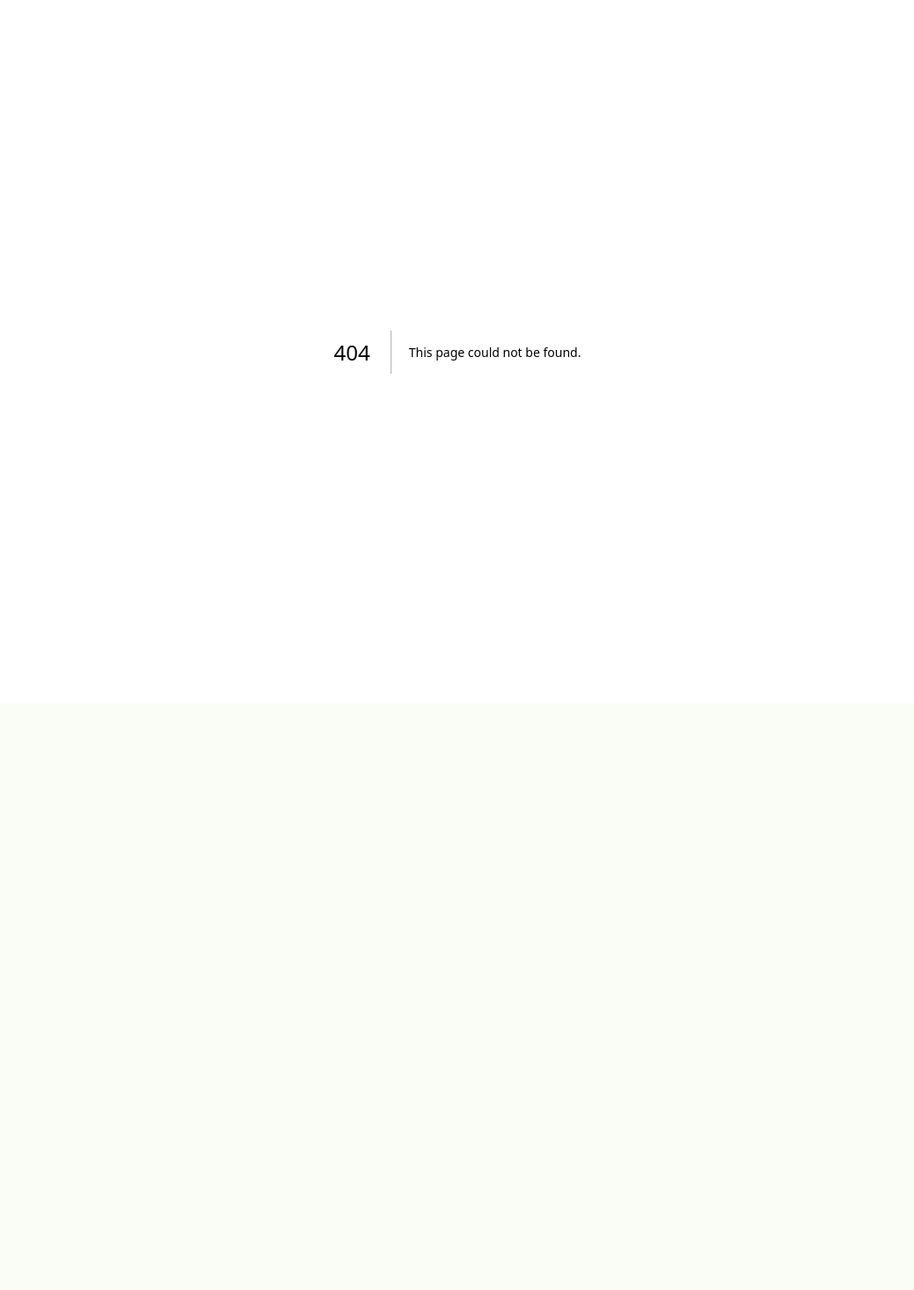
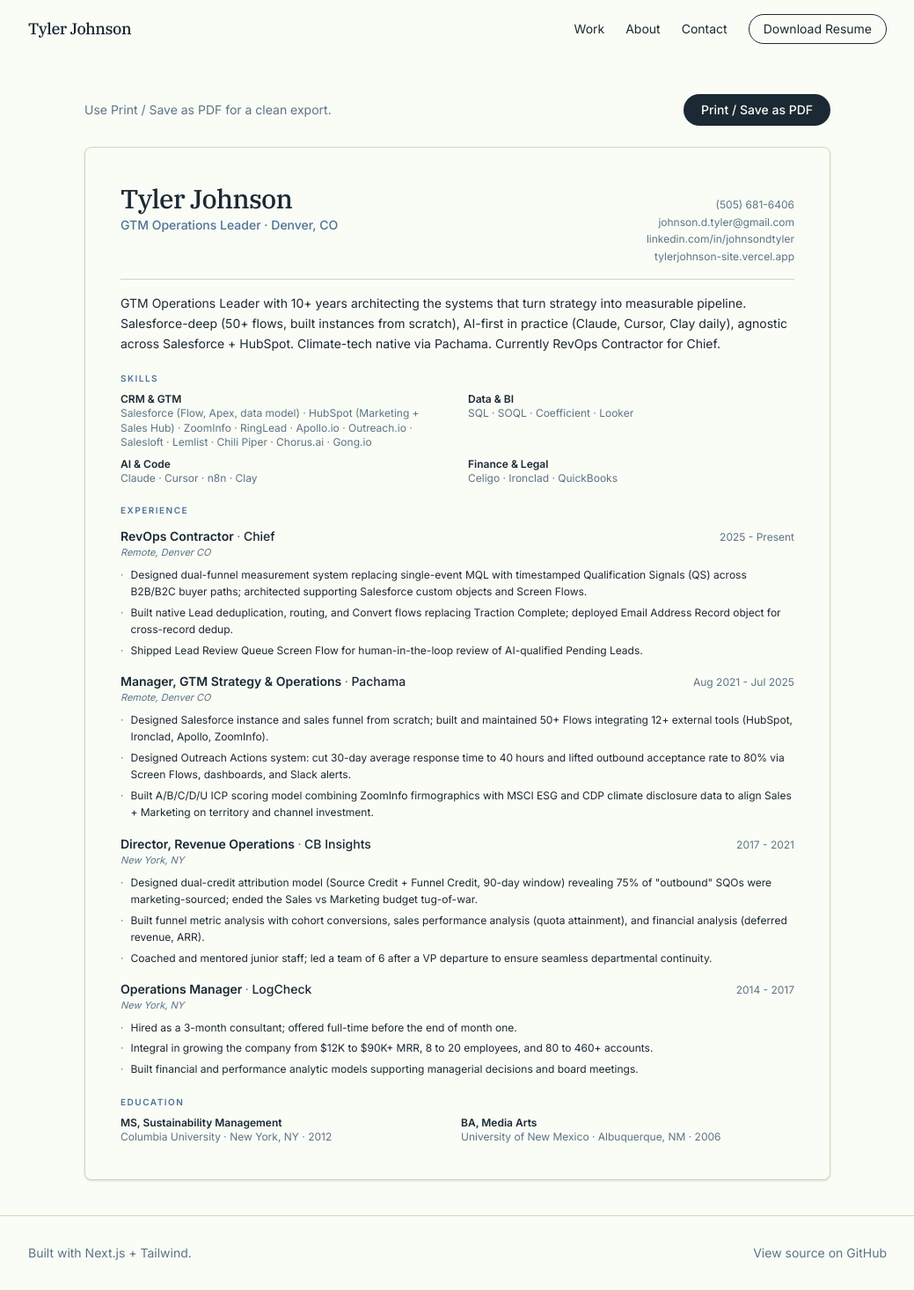
Before and after one commit to BurqueBone/tylerjohnson-site, a Next.js app: page /resume in a window 1280 px wide. Before the commit this address had no page. Shown: the whole page at 88% size, without its empty margins (120-1159 px from the left). Before the commit the page ends 800 px from the top, so only its background shows below. Built offline with nearby package versions, Linux system fonts and the light colour scheme.

Commit message:
feat: /resume route — print-optimized HTML resume

```diff
--- /dev/null
+++ b/app/content/resume.ts
@@ -0,0 +1,115 @@
+export type Job = {
+  title: string;
+  company: string;
+  location: string;
+  dates: string;
+  bullets: string[];
+};
+
+export type SkillCategory = {
+  label: string;
+  items: string[];
+};
+
+export type Degree = {
+  degree: string;
+  school: string;
+  location: string;
+  year: string;
+};
+
+export const SUMMARY =
+  "GTM Operations Leader with 10+ years architecting the systems that turn strategy into measurable pipeline. Salesforce-deep (50+ flows, built instances from scratch), AI-first in practice (Claude, Cursor, Clay daily), agnostic across Salesforce + HubSpot. Climate-tech native via Pachama. Currently RevOps Contractor for Chief.";
+
+export const EXPERIENCE: Job[] = [
+  {
+    title: "RevOps Contractor",
+    company: "Chief",
+    location: "Remote, Denver CO",
+    dates: "2025 - Present",
+    bullets: [
+      "Designed dual-funnel measurement system replacing single-event MQL with timestamped Qualification Signals (QS) across B2B/B2C buyer paths; architected supporting Salesforce custom objects and Screen Flows.",
+      "Built native Lead deduplication, routing, and Convert flows replacing Traction Complete; deployed Email Address Record object for cross-record dedup.",
+      "Shipped Lead Review Queue Screen Flow for human-in-the-loop review of AI-qualified Pending Leads.",
+    ],
+  },
+  {
+    title: "Manager, GTM Strategy & Operations",
+    company: "Pachama",
+    location: "Remote, Denver CO",
+    dates: "Aug 2021 - Jul 2025",
+    bullets: [
+      "Designed Salesforce instance and sales funnel from scratch; built and maintained 50+ Flows integrating 12+ external tools (HubSpot, Ironclad, Apollo, ZoomInfo).",
+      "Designed Outreach Actions system: cut 30-day average response time to 40 hours and lifted outbound acceptance rate to 80% via Screen Flows, dashboards, and Slack alerts.",
+      "Built A/B/C/D/U ICP scoring model combining ZoomInfo firmographics with MSCI ESG and CDP climate disclosure data to align Sales + Marketing on territory and channel investment.",
+    ],
+  },
+  {
+    title: "Director, Revenue Operations",
+    company: "CB Insights",
+    location: "New York, NY",
+    dates: "2017 - 2021",
+    bullets: [
+      "Designed dual-credit attribution model (Source Credit + Funnel Credit, 90-day window) revealing 75% of \"outbound\" SQOs were marketing-sourced; ended the Sales vs Marketing budget tug-of-war.",
+      "Built funnel metric analysis with cohort conversions, sales performance analysis (quota attainment), and financial analysis (deferred revenue, ARR).",
+      "Coached and mentored junior staff; led a team of 6 after a VP departure to ensure seamless departmental continuity.",
+    ],
+  },
+  {
+    title: "Operations Manager",
+    company: "LogCheck",
+    location: "New York, NY",
+    dates: "2014 - 2017",
+    bullets: [
+      "Hired as a 3-month consultant; offered full-time before the end of month one.",
+      "Integral in growing the company from $12K to $90K+ MRR, 8 to 20 employees, and 80 to 460+ accounts.",
+      "Built financial and performance analytic models supporting managerial decisions and board meetings.",
+    ],
+  },
+];
+
+export const SKILLS: SkillCategory[] = [
+  {
+    label: "CRM & GTM",
+    items: [
+      "Salesforce (Flow, Apex, data model)",
+      "HubSpot (Marketing + Sales Hub)",
+      "ZoomInfo",
+      "RingLead",
+      "Apollo.io",
+      "Outreach.io",
+      "Salesloft",
+      "Lemlist",
+      "Chili Piper",
+      "Chorus.ai",
+      "Gong.io",
+    ],
+  },
+  {
+    label: "Data & BI",
+    items: ["SQL", "SOQL", "Coefficient", "Looker"],
+  },
+  {
+    label: "AI & Code",
+    items: ["Claude", "Cursor", "n8n", "Clay"],
+  },
+  {
+    label: "Finance & Legal",
+    items: ["Celigo", "Ironclad", "QuickBooks"],
+  },
+];
+
+export const EDUCATION: Degree[] = [
+  {
+    degree: "MS, Sustainability Management",
+    school: "Columbia University",
+    location: "New York, NY",
+    year: "2012",
+  },
+  {
+    degree: "BA, Media Arts",
+    school: "University of New Mexico",
+    location: "Albuquerque, NM",
+    year: "2006",
+  },
+];
--- a/app/globals.css
+++ b/app/globals.css
@@ -57,3 +57,19 @@
     scroll-behavior: auto;
   }
 }
+
+/* Print: tight margins, preserve colors */
+@page {
+  size: Letter;
+  margin: 0.5in;
+}
+
+@media print {
+  html, body {
+    background: white !important;
+  }
+  * {
+    -webkit-print-color-adjust: exact;
+    print-color-adjust: exact;
+  }
+}
--- /dev/null
+++ b/app/resume/PrintButton.tsx
@@ -0,0 +1,13 @@
+"use client";
+
+export function PrintButton() {
+  return (
+    <button
+      type="button"
+      onClick={() => window.print()}
+      className="rounded-full bg-ink px-5 py-2 text-sm font-medium text-shell hover:bg-accent print:hidden"
+    >
+      Print / Save as PDF
+    </button>
+  );
+}
--- /dev/null
+++ b/app/resume/page.tsx
@@ -0,0 +1,121 @@
+import type { Metadata } from "next";
+import { Nav } from "../components/Nav";
+import { Footer } from "../components/Footer";
+import { SUMMARY, EXPERIENCE, SKILLS, EDUCATION } from "../content/resume";
+import { PrintButton } from "./PrintButton";
+
+export const metadata: Metadata = {
+  title: "Tyler Johnson - Resume",
+  description:
+    "GTM Operations Leader. Salesforce-deep, AI-first in practice, climate-tech native.",
+};
+
+export default function ResumePage() {
+  return (
+    <>
+      <div className="print:hidden">
+        <Nav />
+      </div>
+      <main className="mx-auto max-w-4xl px-6 py-10 print:max-w-none print:px-0 print:py-0">
+        <div className="mb-6 flex items-center justify-between gap-4 print:hidden">
+          <p className="text-sm text-ink-muted">
+            Use Print / Save as PDF for a clean export.
+          </p>
+          <PrintButton />
+        </div>
+
+        <article className="resume rounded-lg border border-hairline bg-shell p-10 shadow-sm print:rounded-none print:border-0 print:p-0 print:shadow-none">
+          {/* Header */}
+          <header className="flex flex-wrap items-baseline justify-between gap-x-6 gap-y-2 border-b border-hairline pb-4">
+            <div>
+              <h1 className="font-serif text-3xl font-medium tracking-tight text-ink">
+                Tyler Johnson
+              </h1>
+              <p className="mt-0.5 text-sm font-medium text-navy">
+                GTM Operations Leader · Denver, CO
+              </p>
+            </div>
+            <div className="text-right text-xs leading-relaxed text-ink-muted">
+              <p>(505) 681-6406</p>
+              <p>johnson.d.tyler@gmail.com</p>
+              <p>linkedin.com/in/johnsondtyler</p>
+              <p>tylerjohnson-site.vercel.app</p>
+            </div>
+          </header>
+
+          {/* Summary */}
+          <section className="mt-4">
+            <p className="text-sm leading-relaxed text-ink">{SUMMARY}</p>
+          </section>
+
+          {/* Skills */}
+          <section className="mt-5">
+            <h2 className="text-[10px] font-semibold uppercase tracking-[0.15em] text-navy">
+              Skills
+            </h2>
+            <div className="mt-2 grid grid-cols-1 gap-x-6 gap-y-2 sm:grid-cols-2">
+              {SKILLS.map((cat) => (
+                <div key={cat.label}>
+                  <h3 className="text-xs font-semibold text-ink">{cat.label}</h3>
+                  <p className="text-xs leading-snug text-ink-muted">
+                    {cat.items.join(" · ")}
+                  </p>
+                </div>
+              ))}
+            </div>
+          </section>
+
+          {/* Experience */}
+          <section className="mt-5">
+            <h2 className="text-[10px] font-semibold uppercase tracking-[0.15em] text-navy">
+              Experience
+            </h2>
+            <div className="mt-3 space-y-4">
+              {EXPERIENCE.map((job) => (
+                <article key={`${job.company}-${job.dates}`}>
+                  <header className="flex flex-wrap items-baseline justify-between gap-x-3 gap-y-0.5">
+                    <h3 className="text-sm font-semibold text-ink">
+                      {job.title}{" "}
+                      <span className="font-normal text-ink-muted">·</span>{" "}
+                      <span className="font-medium text-ink">{job.company}</span>
+                    </h3>
+                    <span className="text-xs text-ink-muted">{job.dates}</span>
+                  </header>
+                  <p className="text-[11px] italic text-ink-muted">{job.location}</p>
+                  <ul className="mt-1.5 space-y-1 text-xs leading-relaxed text-ink">
+                    {job.bullets.map((b, i) => (
+                      <li key={i} className="flex gap-2">
+                        <span aria-hidden className="text-ink-muted">·</span>
+                        <span>{b}</span>
+                      </li>
+                    ))}
+                  </ul>
+                </article>
+              ))}
+            </div>
+          </section>
+
+          {/* Education */}
+          <section className="mt-5">
+            <h2 className="text-[10px] font-semibold uppercase tracking-[0.15em] text-navy">
+              Education
+            </h2>
+            <div className="mt-2 grid grid-cols-1 gap-2 sm:grid-cols-2">
+              {EDUCATION.map((d) => (
+                <div key={d.degree}>
+                  <h3 className="text-xs font-semibold text-ink">{d.degree}</h3>
+                  <p className="text-xs text-ink-muted">
+                    {d.school} · {d.location} · {d.year}
+                  </p>
+                </div>
+              ))}
+            </div>
+          </section>
+        </article>
+      </main>
+      <div className="print:hidden">
+        <Footer />
+      </div>
+    </>
+  );
+}
```
